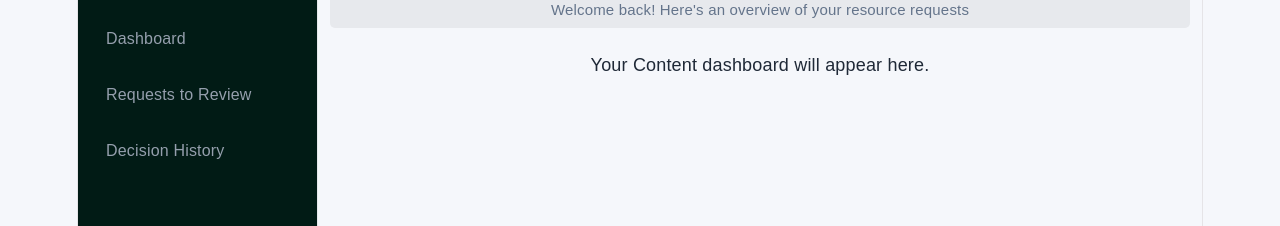
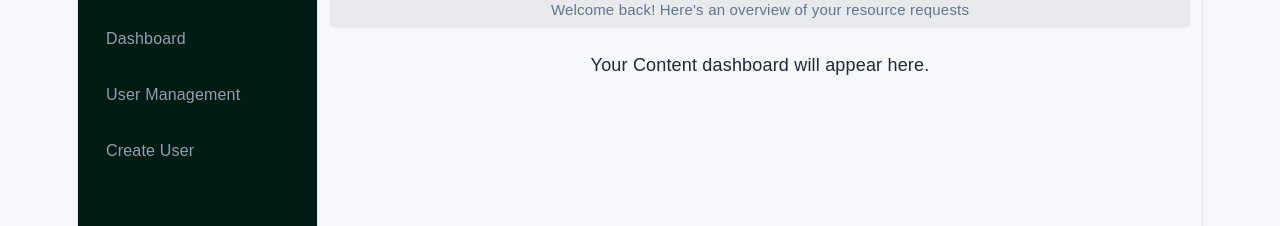
Before and after one commit to bsc-inf-29-24/Resource-Tracker-Frontend1, a React (Vite) app in the folder resource-tracker/: page /team-lead/dashboard in a window 1280 px wide. Shown: the part 122-348 px from the top of the page. Built offline with nearby package versions, Linux system fonts and the light colour scheme.

Commit message:
First Sucessful system testing before pushing to GITHUB

```diff
--- a/resource-tracker/src/assets/components/layout/DashboardLayout.tsx
+++ b/resource-tracker/src/assets/components/layout/DashboardLayout.tsx
@@ -10,7 +10,7 @@ function DashboardLayout() {
 
   //Temporary User details for the interface
   const [userName] = useState("Hezekiah Tokoma");
-  const [userRole] = useState<UserRole>("LINE_MANAGER");
+  const [userRole] = useState<UserRole>("SYSTEM_ADMIN");
 
   function handleLogout() {
     // Temporary Logout behaviour
```
